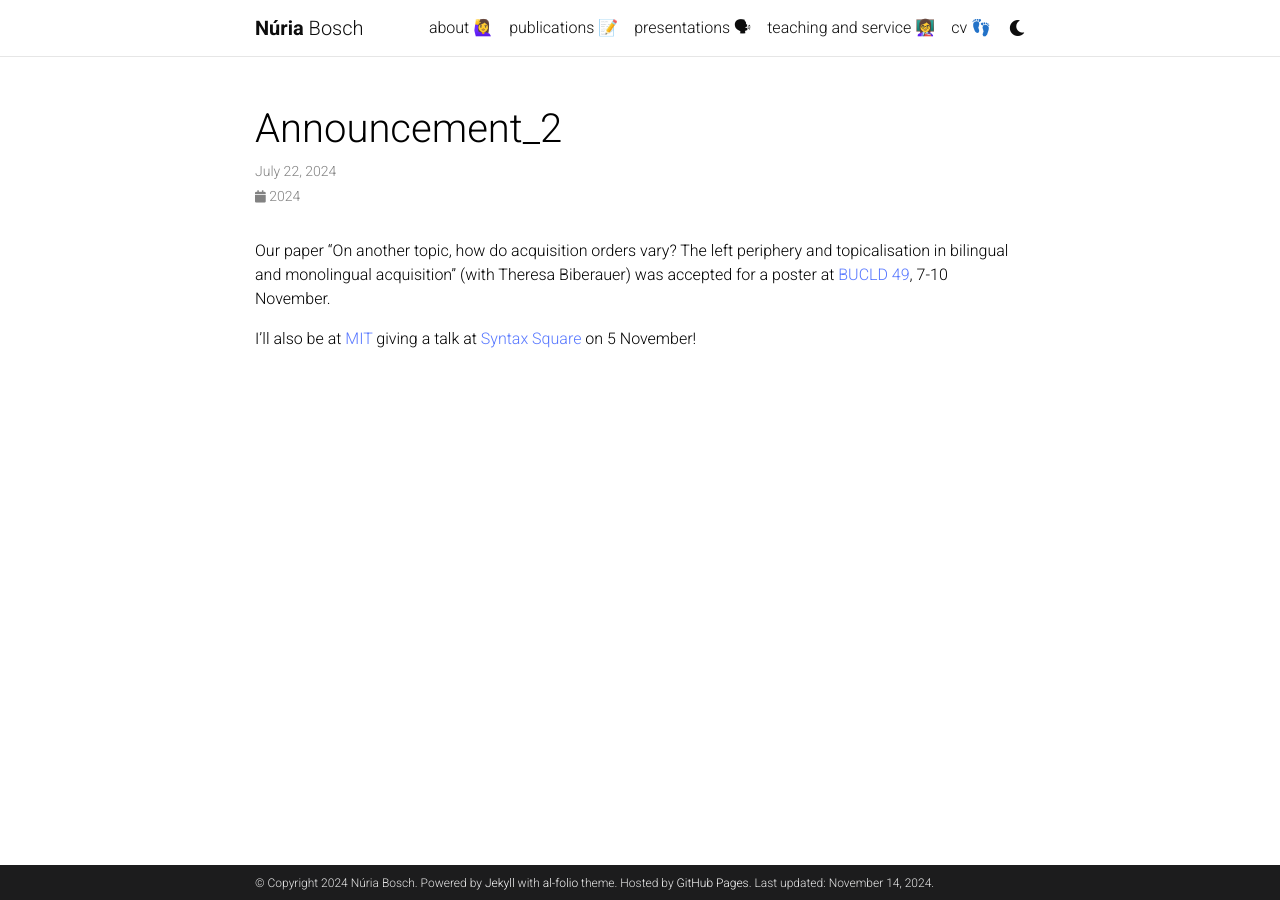
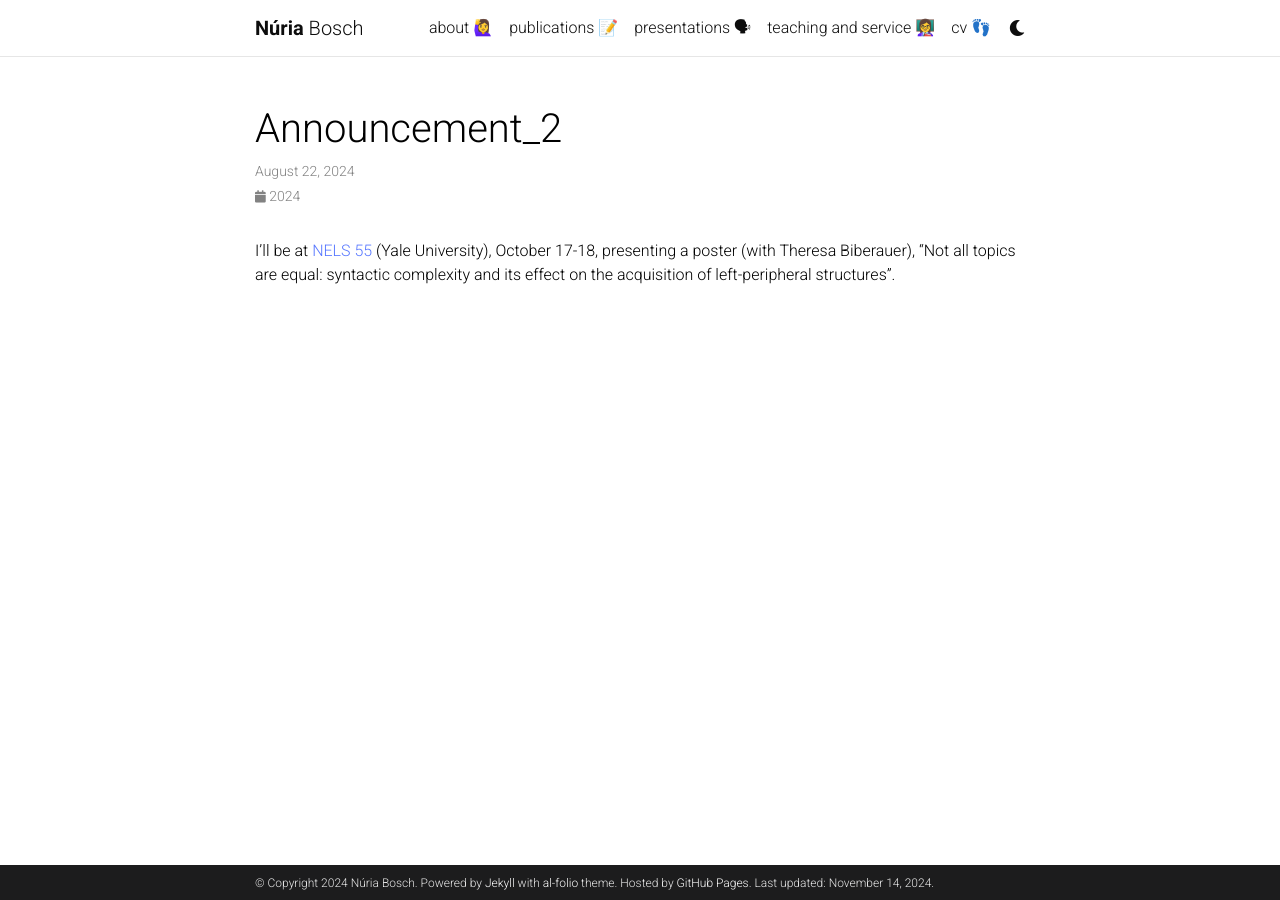
Before and after one commit to nuria-bosch/nuria-bosch.github.io, a Jekyll site: the page built from _news/announcement_2.md, in a window 1280 px wide. Built offline with Jekyll 4.4.1, drawn with Linux system fonts in a browser that asks for light colours; comment, search, counter and statistics services are not loaded; a style sheet for code colours, icons or effects is not loaded.

Commit message:
Update announcement_2.md

```diff
--- a/_news/announcement_2.md
+++ b/_news/announcement_2.md
@@ -1,11 +1,8 @@
 ---
 layout: post
-date: 2024-07-22 07:59:00-0400
+date: 2024-08-22 07:59:00-0400
 inline: true
 related_posts: false
 ---
 
-Our paper "On another topic, how do acquisition orders vary? The left periphery and topicalisation in bilingual and monolingual acquisition" (with Theresa Biberauer) was accepted for a poster at [BUCLD 49](https://www.bu.edu/bucld/), 7-10 November.
-
-
-I'll also be at [MIT](https://linguistics.mit.edu) giving a talk at [Syntax Square](https://linguistics.mit.edu/syntax-square/) on 5 November!
+I'll be at [NELS 55](https://campuspress.yale.edu/nels55/) (Yale University), October 17-18, presenting a poster (with Theresa Biberauer), "Not all topics are equal: syntactic complexity and its effect on the acquisition of left-peripheral structures".
```
